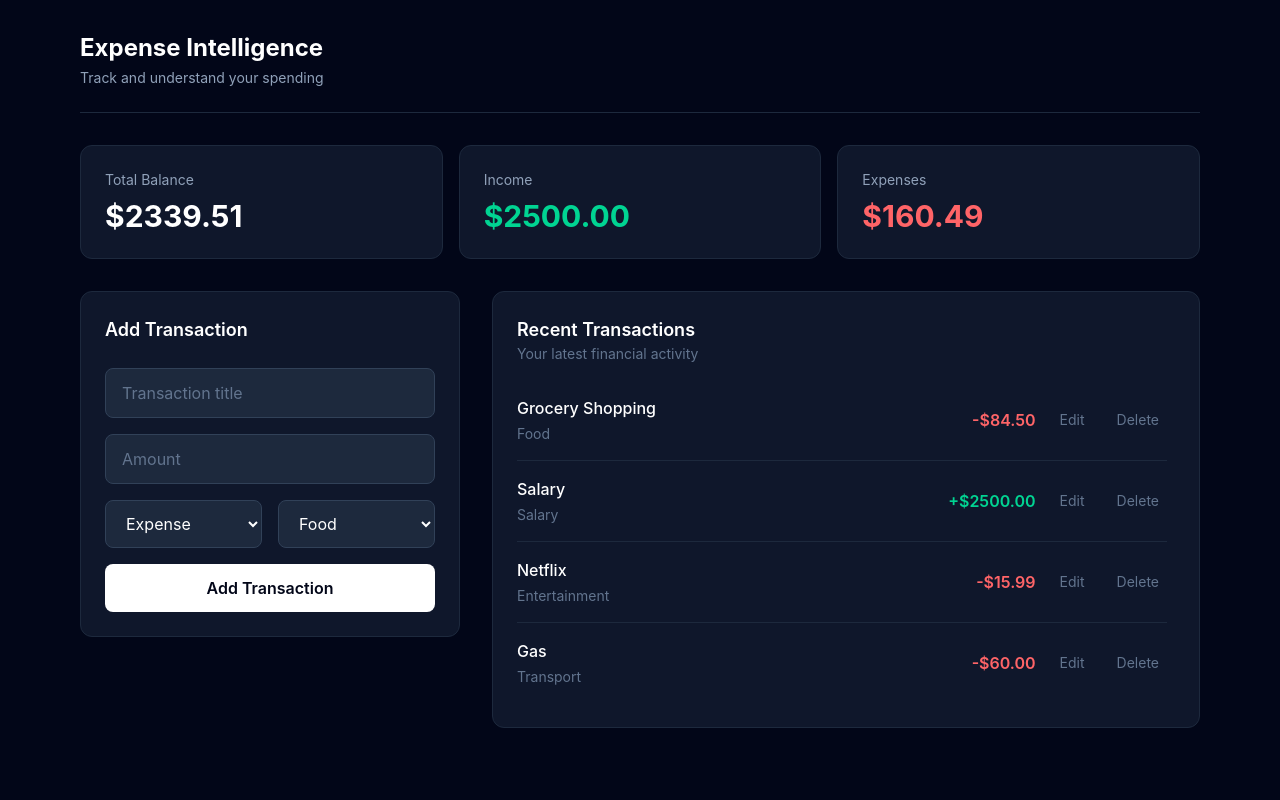
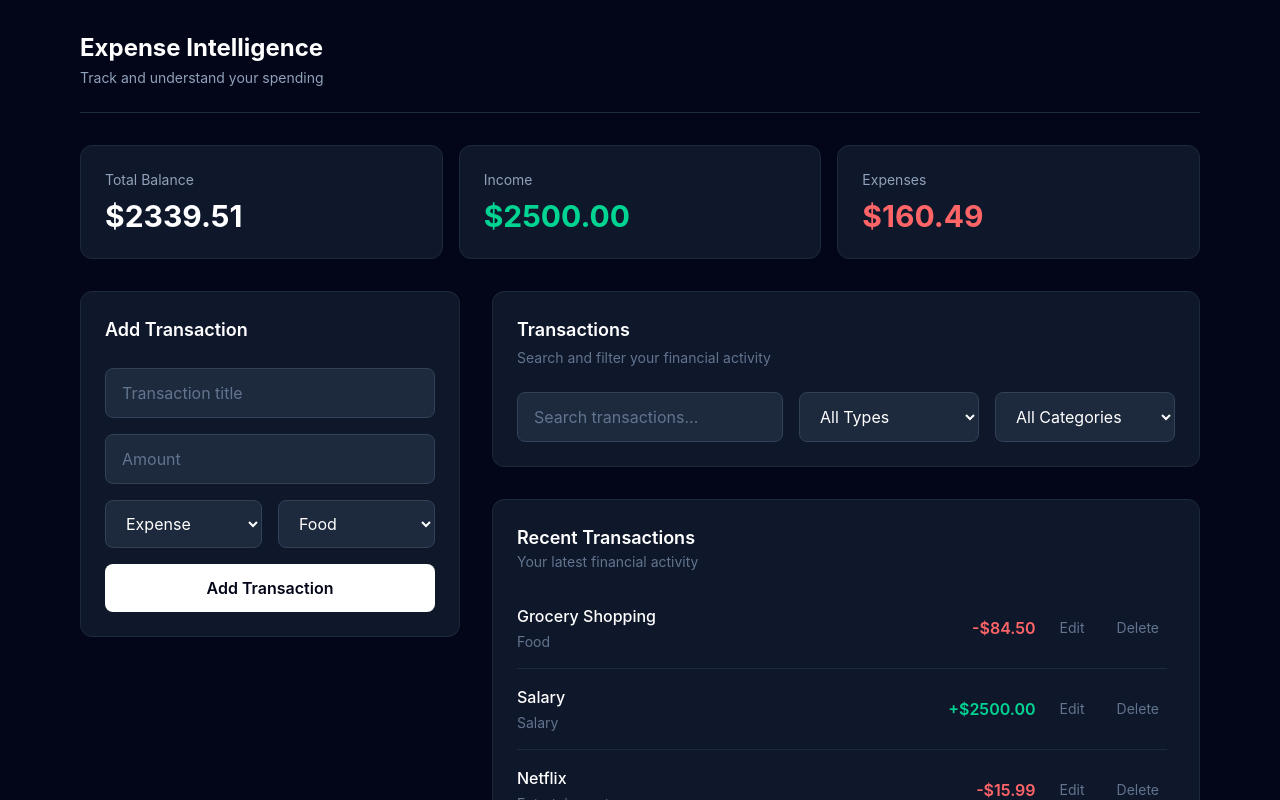
Before and after one commit to chifuyu1386/expense-intelligence, a React (Vite) app: page / in a window 1280 px wide. Shown: the top 800 px of the page. Built offline with nearby package versions, Linux system fonts and the light colour scheme.

Commit message:
add transaction search and filters and improve the dashboard layout

```diff
--- a/src/components/Dashboard.jsx
+++ b/src/components/Dashboard.jsx
@@ -1,11 +1,46 @@
-import { useState } from "react";
+import { useContext, useState } from "react";
+
+import { TransactionContext } from "../context/TransactionContext";
+
 import Header from "./Header";
 import SummaryCards from "./SummaryCards";
 import TransactionForm from "./TransactionForm";
+import TransactionFilters from "./TransactionFilters";
 import TransactionList from "./TransactionList";
 
 function Dashboard() {
-  const [editingTransaction, setEditingTransaction] = useState(null);
+  const { transactions } = useContext(TransactionContext);
+
+  const [editingTransaction, setEditingTransaction] =
+    useState(null);
+
+  const [filters, setFilters] = useState({
+    search: "",
+    type: "all",
+    category: "all",
+  });
+
+  const filteredTransactions = transactions.filter(
+    (transaction) => {
+      const matchesSearch = transaction.title
+        .toLowerCase()
+        .includes(filters.search.toLowerCase());
+
+      const matchesType =
+        filters.type === "all" ||
+        transaction.type === filters.type;
+
+      const matchesCategory =
+        filters.category === "all" ||
+        transaction.category === filters.category;
+
+      return (
+        matchesSearch &&
+        matchesType &&
+        matchesCategory
+      );
+    }
+  );
 
   return (
     <main className="mx-auto max-w-6xl px-4 py-8">
@@ -14,15 +49,24 @@ function Dashboard() {
       <div className="mt-8 space-y-8">
         <SummaryCards />
 
-        <div className="grid items-start gap-8 lg:grid-cols-[380px_1fr]">
+        <div className="grid items-start gap-8 lg:grid-cols-[380px_minmax(0,1fr)]">
+
           <TransactionForm
             editingTransaction={editingTransaction}
             setEditingTransaction={setEditingTransaction}
           />
 
-          <TransactionList
-            setEditingTransaction={setEditingTransaction}
-          />
+          <div className="min-w-0 space-y-8">
+            <TransactionFilters
+              onFilterChange={setFilters}
+            />
+
+            <TransactionList
+              transactions={filteredTransactions}
+              setEditingTransaction={setEditingTransaction}
+            />
+          </div>
+
         </div>
       </div>
     </main>
--- /dev/null
+++ b/src/components/TransactionFilters.jsx
@@ -0,0 +1,93 @@
+import { useState } from "react";
+
+function TransactionFilters({ onFilterChange }) {
+  const [search, setSearch] = useState("");
+  const [type, setType] = useState("all");
+  const [category, setCategory] = useState("all");
+
+  function handleSearchChange(event) {
+    const value = event.target.value;
+
+    setSearch(value);
+
+    onFilterChange({
+      search: value,
+      type,
+      category,
+    });
+  }
+
+  function handleTypeChange(event) {
+    const value = event.target.value;
+
+    setType(value);
+
+    onFilterChange({
+      search,
+      type: value,
+      category,
+    });
+  }
+
+  function handleCategoryChange(event) {
+    const value = event.target.value;
+
+    setCategory(value);
+
+    onFilterChange({
+      search,
+      type,
+      category: value,
+    });
+  }
+
+  return (
+    <section className="rounded-xl border border-slate-800 bg-slate-900 p-6">
+      <div>
+        <h2 className="text-lg font-semibold text-white">
+          Transactions
+        </h2>
+
+        <p className="mt-1 text-sm text-slate-500">
+          Search and filter your financial activity
+        </p>
+      </div>
+
+      <div className="mt-6 grid gap-4 md:grid-cols-[1fr_180px_180px]">
+        <input
+          type="text"
+          placeholder="Search transactions..."
+          value={search}
+          onChange={handleSearchChange}
+          className="w-full rounded-lg border border-slate-700 bg-slate-800 px-4 py-3 text-white outline-none placeholder:text-slate-500 focus:border-slate-500"
+        />
+
+        <select
+          value={type}
+          onChange={handleTypeChange}
+          className="rounded-lg border border-slate-700 bg-slate-800 px-4 py-3 text-white outline-none"
+        >
+          <option value="all">All Types</option>
+          <option value="income">Income</option>
+          <option value="expense">Expense</option>
+        </select>
+
+        <select
+          value={category}
+          onChange={handleCategoryChange}
+          className="rounded-lg border border-slate-700 bg-slate-800 px-4 py-3 text-white outline-none"
+        >
+          <option value="all">All Categories</option>
+          <option value="Food">Food</option>
+          <option value="Transport">Transport</option>
+          <option value="Entertainment">Entertainment</option>
+          <option value="Shopping">Shopping</option>
+          <option value="Salary">Salary</option>
+          <option value="Other">Other</option>
+        </select>
+      </div>
+    </section>
+  );
+}
+
+export default TransactionFilters;
--- a/src/components/TransactionList.jsx
+++ b/src/components/TransactionList.jsx
@@ -1,10 +1,9 @@
-import { useContext } from "react";
-import { TransactionContext } from "../context/TransactionContext";
 import TransactionItem from "./TransactionItem";
 
-function TransactionList({ setEditingTransaction }) {
-  const { transactions } = useContext(TransactionContext);
-
+function TransactionList({
+  transactions,
+  setEditingTransaction,
+}) {
   return (
     <section className="min-w-0 rounded-xl border border-slate-800 bg-slate-900 p-6">
       <div className="mb-4">
```
